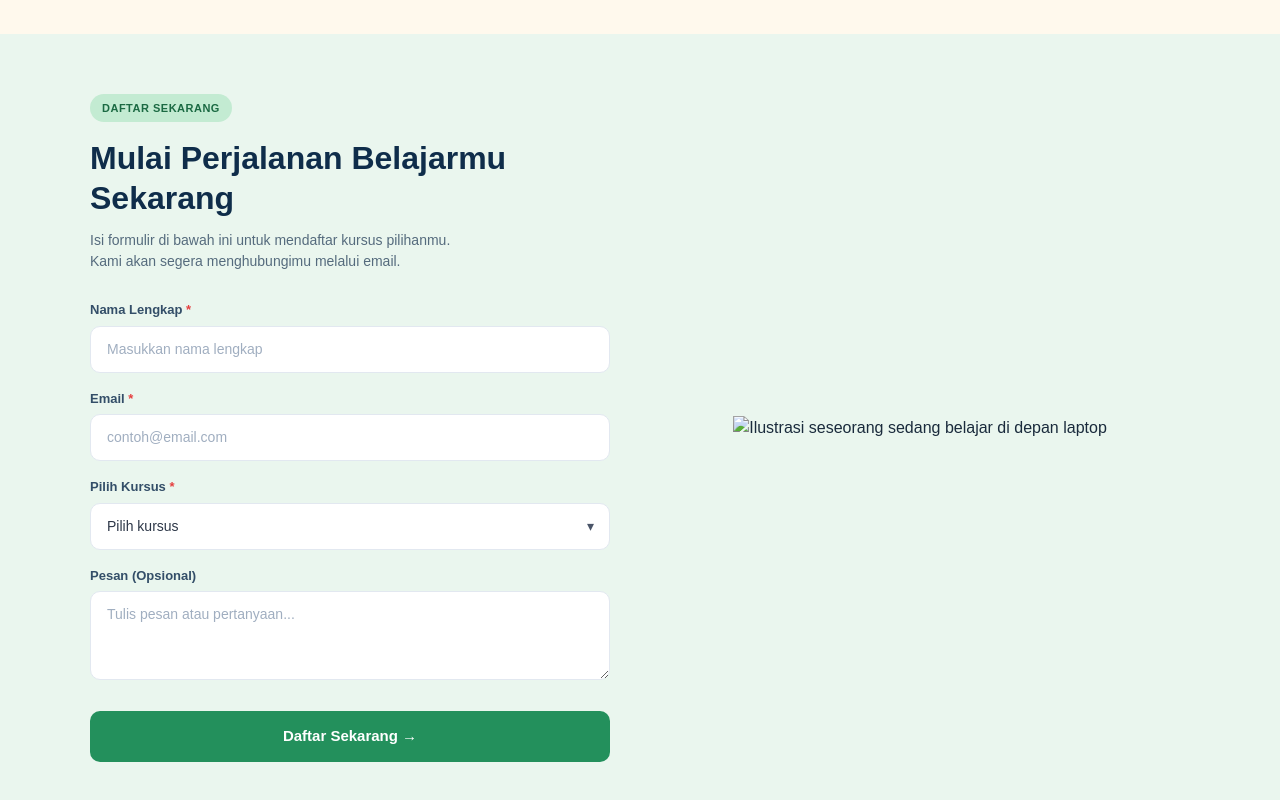
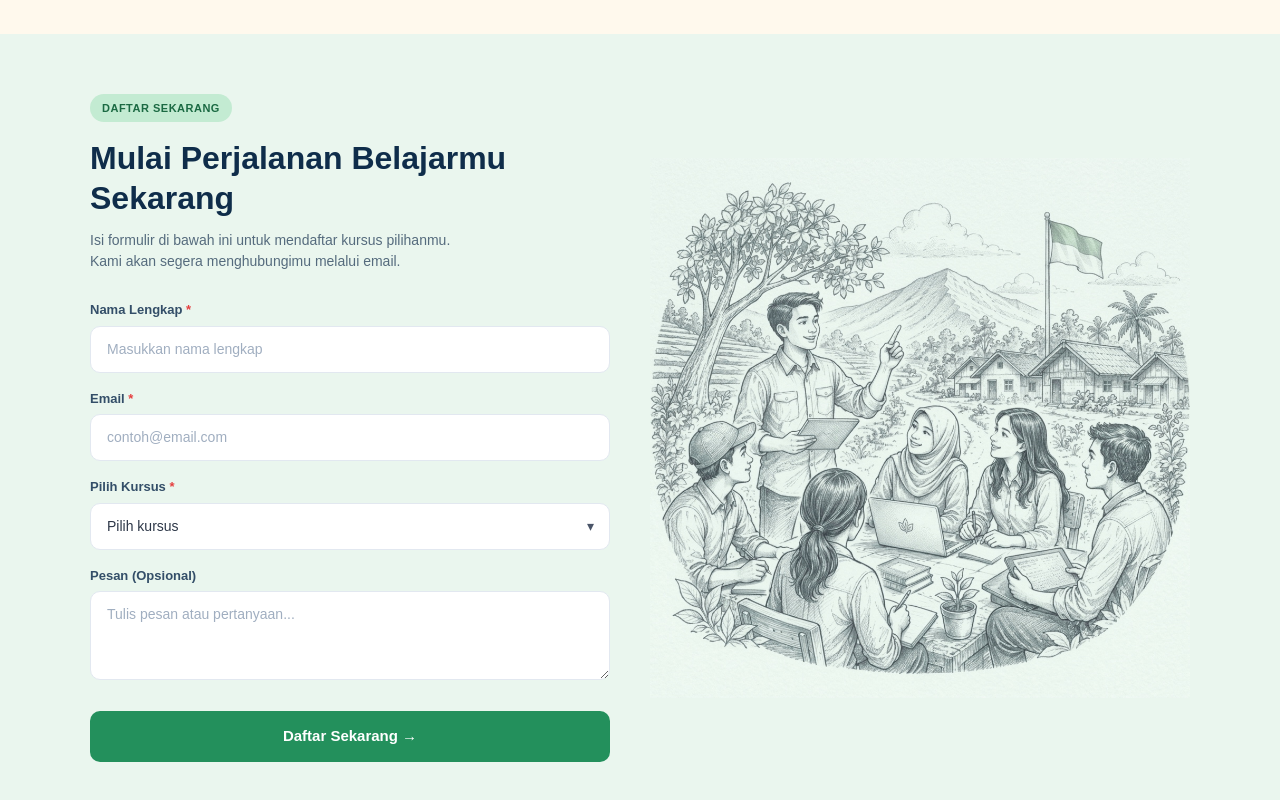
Before and after one commit to syhsblfthr/pemweb-uts, a website: page index.html in a window 1280 px wide. Shown: the part 3345-4145 px from the top of the page. Drawn offline with Linux system fonts and the light colour scheme.

Commit message:
Update index.html

```diff
--- a/index.html
+++ b/index.html
@@ -259,7 +259,7 @@
 
     <!-- Kolom Kanan: Ilustrasi / Gambar -->
     <div class="registration-illustration">
-      <img src="" alt="Ilustrasi seseorang sedang belajar di depan laptop" class="illustration-img" />
+      <img src="assets/Daftar.jpeg" alt="Ilustrasi Wawiwo" class="illustration-img" />
     </div>
 
   </div>
```
